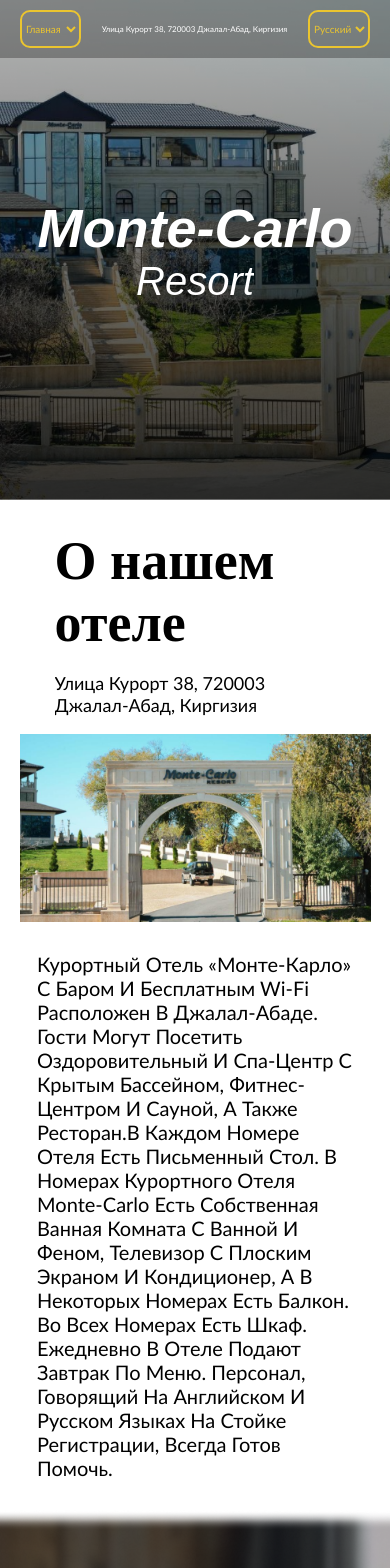
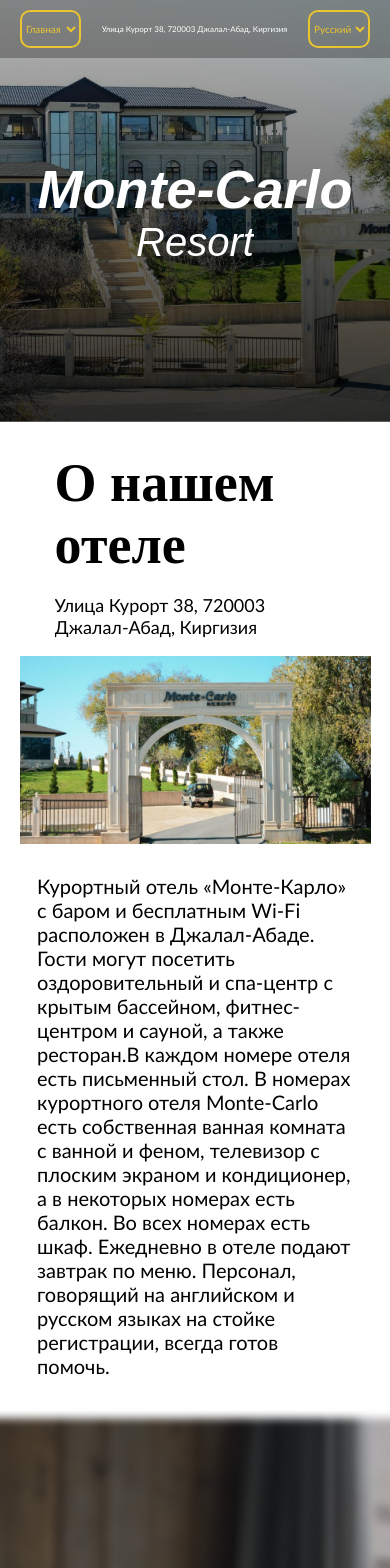
Before and after one commit to alezhha/Monte-Carlo_resort, a React (Create React App) app: page / in a window 390 px wide. Shown: the top 1568 px of the page. Built offline with nearby package versions, Linux system fonts and the light colour scheme; a web font is replaced by a local one.

Commit message:
remade adaptive

```diff
--- a/src/App.css
+++ b/src/App.css
@@ -164,7 +164,6 @@
 
 .a-f-right-block {
 
-    text-transform: capitalize;
     font-size: 20px;
     font-weight: 400;
     width: 50%;
--- a/src/responsive.css
+++ b/src/responsive.css
@@ -1,6 +1,14 @@
 @media (max-width: 768px) {
   .h-n-leftSide, .h-n-rightSide, .a-flexbox {
     flex-direction: column;
+  }
+  .hero {
+    height: 50vh;
+  }
+  .s-c-m-flexbox {
+    flex-direction: column;
+    margin: 0 auto;
+    margin-bottom: 20px;
   }
   .g-c-grid {
     display: grid;
@@ -11,6 +19,9 @@
     "i1 i1 i1"
     "i2 i2 i2"
     "i3 i3 i3"
+  }
+  .s-c-m-f-img {
+    width: 100%;
   }
 
   .h-n-leftSide {
@@ -96,14 +107,6 @@
     width: 90%;
     margin: 0 auto;
   }
-  .s-c-m-flexbox {
-    flex-direction: column;
-    margin: 0 auto;
-    margin-bottom: 20px;
-  }
-  .s-c-m-f-img {
-    width: 100%;
-  }
   .s-c-m-f-f-block {
     margin: 20px 0;
   }
@@ -113,9 +116,7 @@
   .h-text {
     font-size: 40px;
   }
-  .hero {
-    height: 500px;
-  }
+
   .f-f-main {
     flex-direction: column;
   }
```
